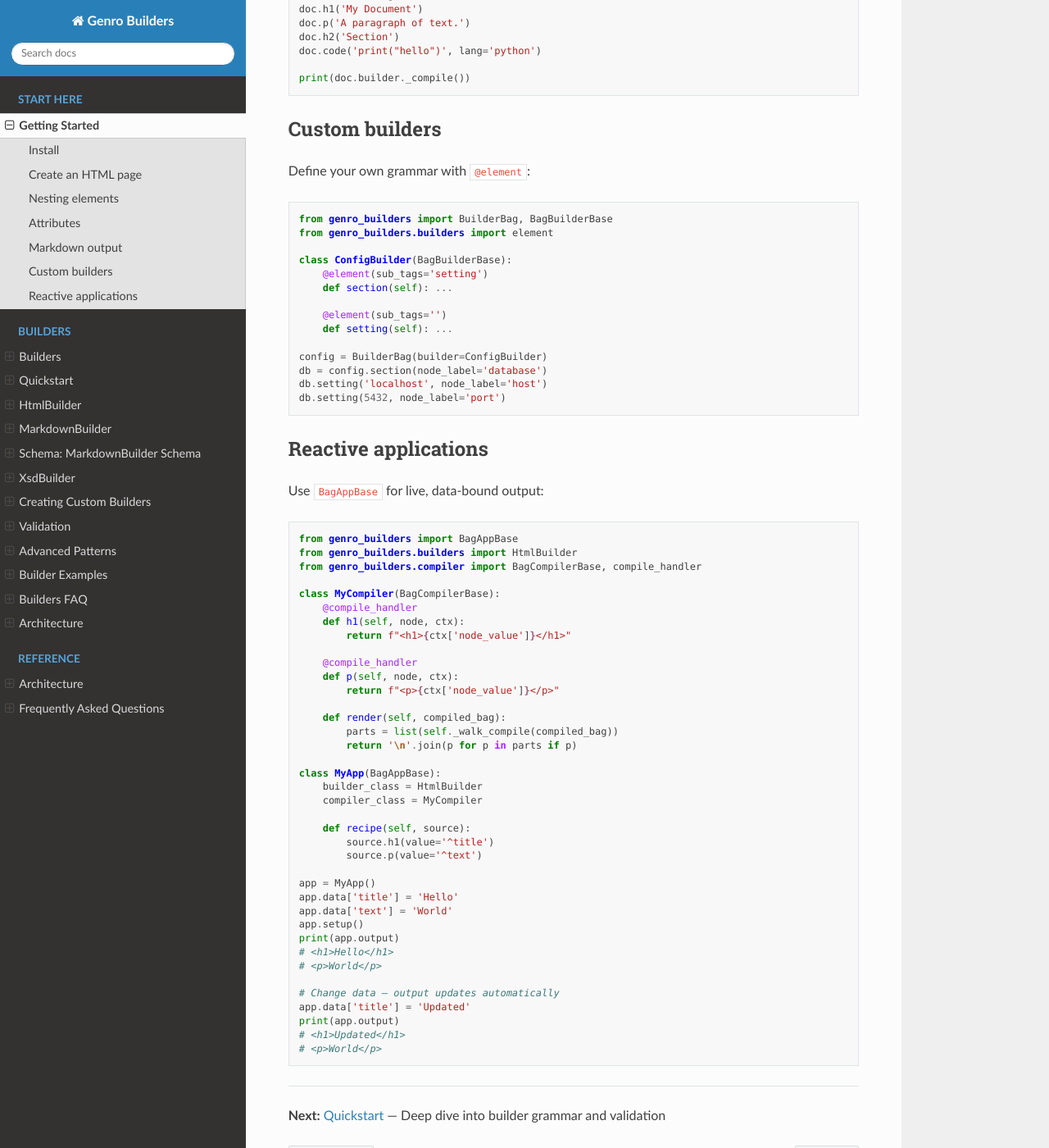
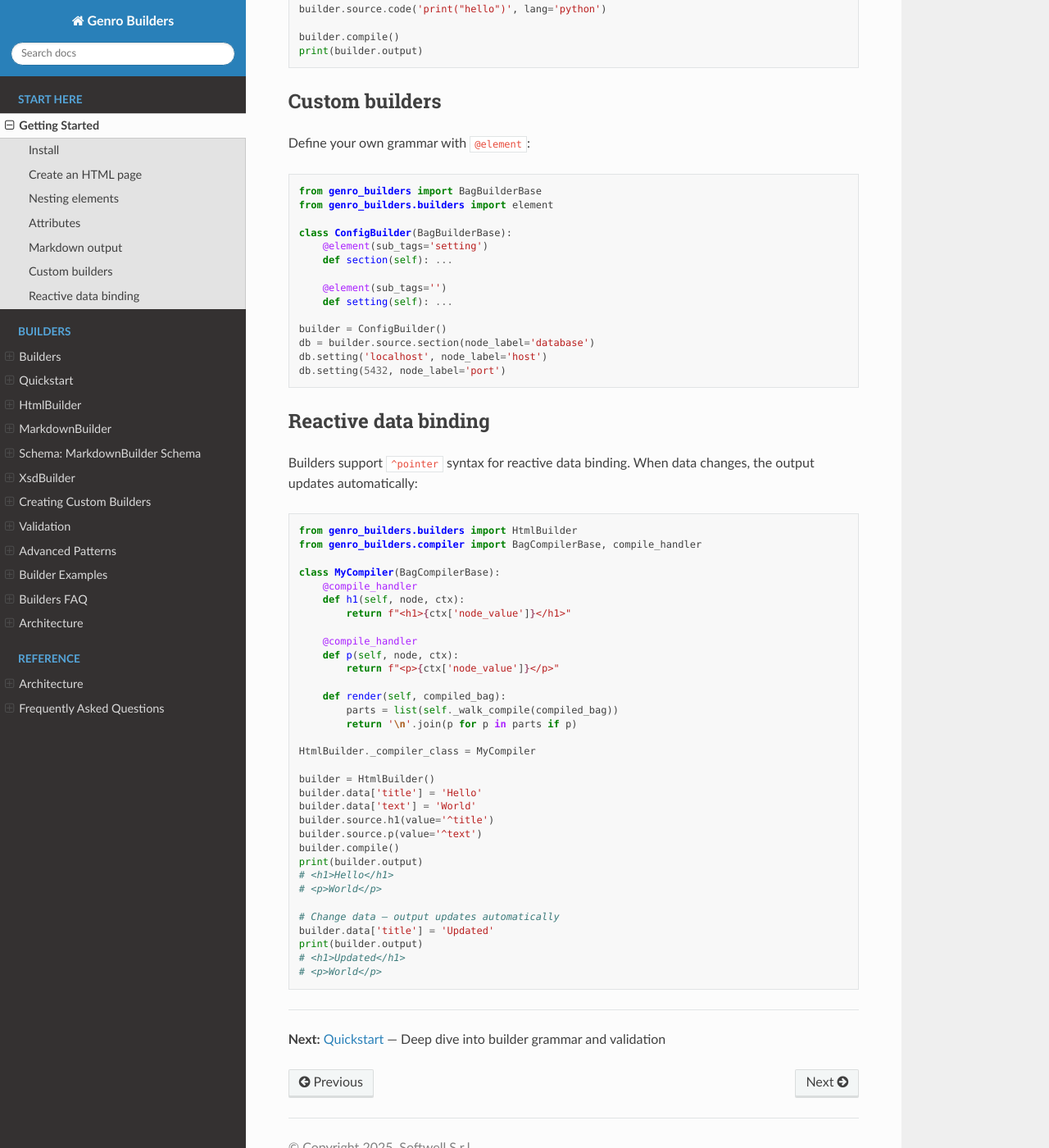
Before and after one commit to genropy/genro-builders, a Sphinx documentation site: the page built from docs/getting-started.md, in a window 1280 px wide and 1400 px high, scrolled down 1448 px. Shown: the whole window at 82% size. Built offline with Sphinx 7.4.7 and the Read the Docs theme 3.1.0, drawn with Linux system fonts in a browser that asks for light colours; pages that are not in the unit, such as notebooks, are missing from menus; some of the changed text lies outside the part shown.

Commit message:
docs: update docstrings and documentation for builder-centric API
Remove all references to BagAppBase, autonomous/legacy mode terminology,
and 4-stage pipeline. Builder is the central entity that owns everything.
Update README, getting-started, index, and architecture docs with new
syntax: MyBuilder() → .source → .compile() → .output

````diff
--- a/docs/getting-started.md
+++ b/docs/getting-started.md
@@ -13,15 +13,15 @@ This also installs [genro-bag](https://github.com/genropy/genro-bag) as a depend
 ## Create an HTML page
 
 ```python
-from genro_builders import BuilderBag
 from genro_builders.builders import HtmlBuilder
 
-html = BuilderBag(builder=HtmlBuilder)
-body = html.body()
+builder = HtmlBuilder()
+body = builder.source.body()
 body.h1('Welcome')
 body.p('This is a paragraph.')
 
-print(html.builder._compile())
+builder.compile()
+print(builder.output)
 ```
 
 Output:
@@ -35,11 +35,10 @@ Output:
 Methods return the created node, so you can nest by chaining or by assigning:
 
 ```python
-from genro_builders import BuilderBag
 from genro_builders.builders import HtmlBuilder
 
-html = BuilderBag(builder=HtmlBuilder)
-body = html.body()
+builder = HtmlBuilder()
+body = builder.source.body()
 div = body.div(id='main')
 div.p('Inside the div')
 div.p('Another paragraph')
@@ -50,11 +49,10 @@ div.p('Another paragraph')
 Pass keyword arguments to set HTML attributes:
 
 ```python
-from genro_builders import BuilderBag
 from genro_builders.builders import HtmlBuilder
 
-html = BuilderBag(builder=HtmlBuilder)
-body = html.body()
+builder = HtmlBuilder()
+body = builder.source.body()
 body.a('Click here', href='https://example.com', target='_blank')
 body.img(src='logo.png', alt='Logo')
 ```
@@ -62,16 +60,16 @@ body.img(src='logo.png', alt='Logo')
 ## Markdown output
 
 ```python
-from genro_builders import BuilderBag
 from genro_builders.builders import MarkdownBuilder
 
-doc = BuilderBag(builder=MarkdownBuilder)
-doc.h1('My Document')
-doc.p('A paragraph of text.')
-doc.h2('Section')
-doc.code('print("hello")', lang='python')
+builder = MarkdownBuilder()
+builder.source.h1('My Document')
+builder.source.p('A paragraph of text.')
+builder.source.h2('Section')
+builder.source.code('print("hello")', lang='python')
 
-print(doc.builder._compile())
+builder.compile()
+print(builder.output)
 ```
 
 ## Custom builders
@@ -79,7 +77,7 @@ print(doc.builder._compile())
 Define your own grammar with `@element`:
 
 ```python
-from genro_builders import BuilderBag, BagBuilderBase
+from genro_builders import BagBuilderBase
 from genro_builders.builders import element
 
 class ConfigBuilder(BagBuilderBase):
@@ -89,18 +87,18 @@ class ConfigBuilder(BagBuilderBase):
     @element(sub_tags='')
     def setting(self): ...
 
-config = BuilderBag(builder=ConfigBuilder)
-db = config.section(node_label='database')
+builder = ConfigBuilder()
+db = builder.source.section(node_label='database')
 db.setting('localhost', node_label='host')
 db.setting(5432, node_label='port')
 ```
 
-## Reactive applications
+## Reactive data binding
 
-Use `BagAppBase` for live, data-bound output:
+Builders support `^pointer` syntax for reactive data binding. When data
+changes, the output updates automatically:
 
 ```python
-from genro_builders import BagAppBase
 from genro_builders.builders import HtmlBuilder
 from genro_builders.compiler import BagCompilerBase, compile_handler
 
@@ -117,25 +115,21 @@ class MyCompiler(BagCompilerBase):
         parts = list(self._walk_compile(compiled_bag))
         return '\n'.join(p for p in parts if p)
 
-class MyApp(BagAppBase):
-    builder_class = HtmlBuilder
-    compiler_class = MyCompiler
+HtmlBuilder._compiler_class = MyCompiler
 
-    def recipe(self, source):
-        source.h1(value='^title')
-        source.p(value='^text')
-
-app = MyApp()
-app.data['title'] = 'Hello'
-app.data['text'] = 'World'
-app.setup()
-print(app.output)
+builder = HtmlBuilder()
+builder.data['title'] = 'Hello'
+builder.data['text'] = 'World'
+builder.source.h1(value='^title')
+builder.source.p(value='^text')
+builder.compile()
+print(builder.output)
 # <h1>Hello</h1>
 # <p>World</p>
 
 # Change data — output updates automatically
-app.data['title'] = 'Updated'
-print(app.output)
+builder.data['title'] = 'Updated'
+print(builder.output)
 # <h1>Updated</h1>
 # <p>World</p>
 ```
````
Also changed, not shown: README.md (+13 -11 lines), docs/builders/architecture.md (+13 -13 lines), docs/index.md (+23 -24 lines), src/genro_builders/__init__.py (+16 -1 lines), 5 other files.
